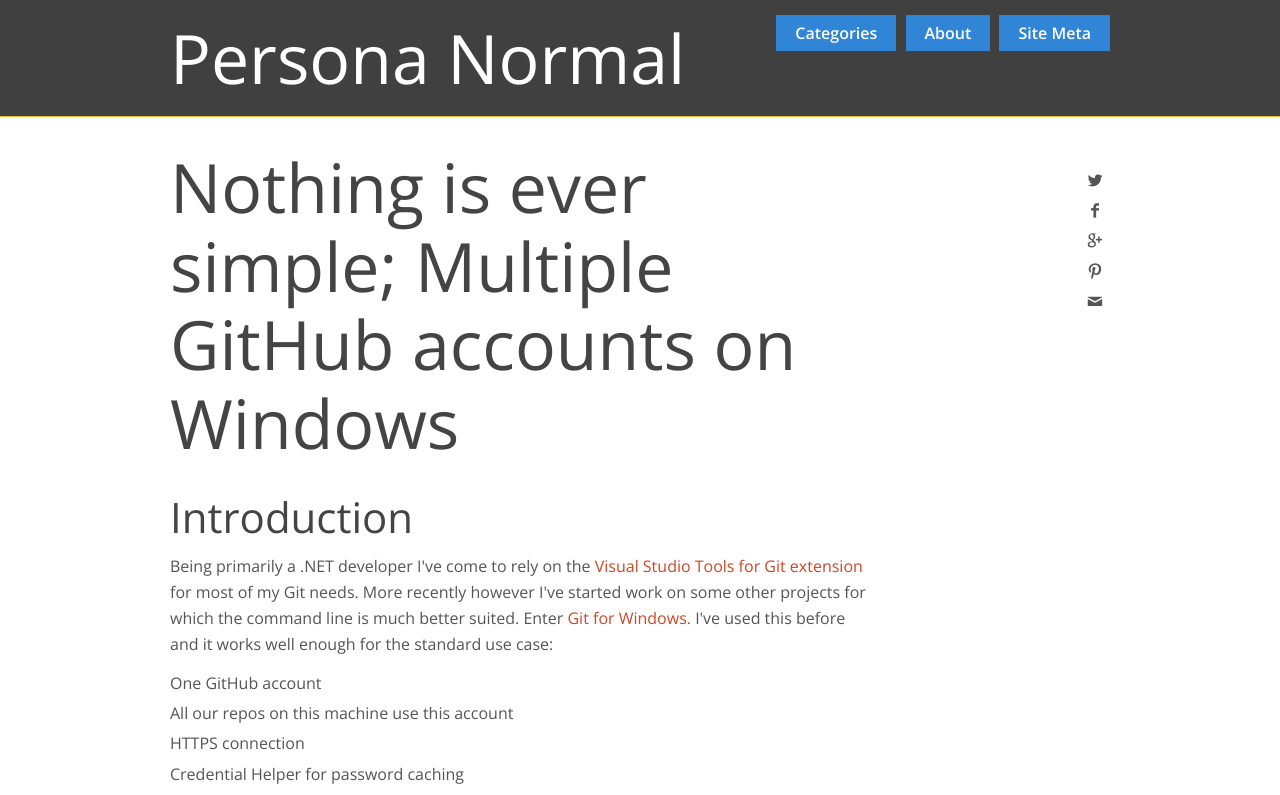
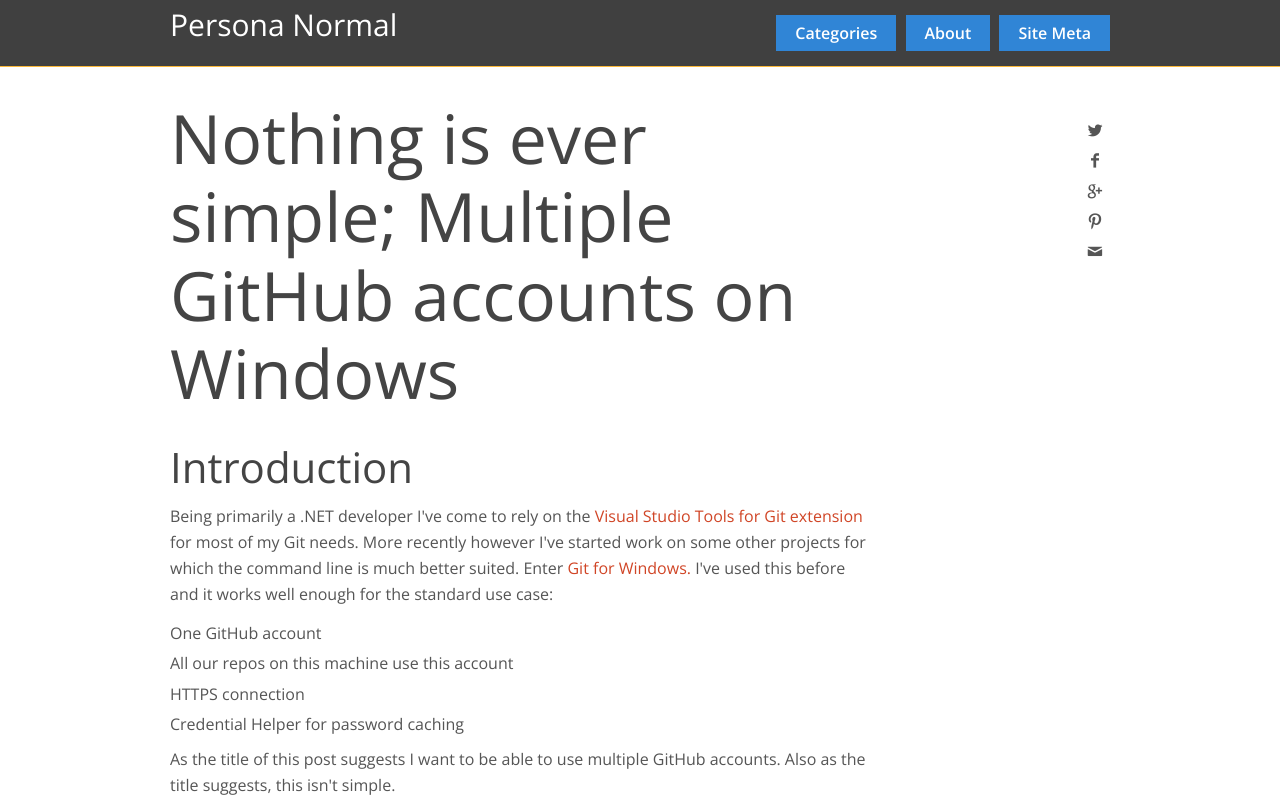
Before and after one commit to personanormal/blog-gumby, a website: page index.html in a window 1280 px wide. Shown: the top 795 px of the page. Drawn offline with nearby package versions, Linux system fonts and the light colour scheme.

Commit message:
title tweak

```diff
--- a/index.html
+++ b/index.html
@@ -47,7 +47,7 @@
   <div style="background:#404040; border-bottom-width:1px; border-bottom-style:solid; border-bottom-color:#FAB839;">
     <div class="row">
       <div class="seven columns">
-        <h1 style="color:white;">Persona Normal</h1>
+        <h3 style="color:white;">Persona Normal</h3>
       </div>
       <div class="five columns">
         <div style="float:right; padding-top:15px; padding-bottom:15px;">
```
